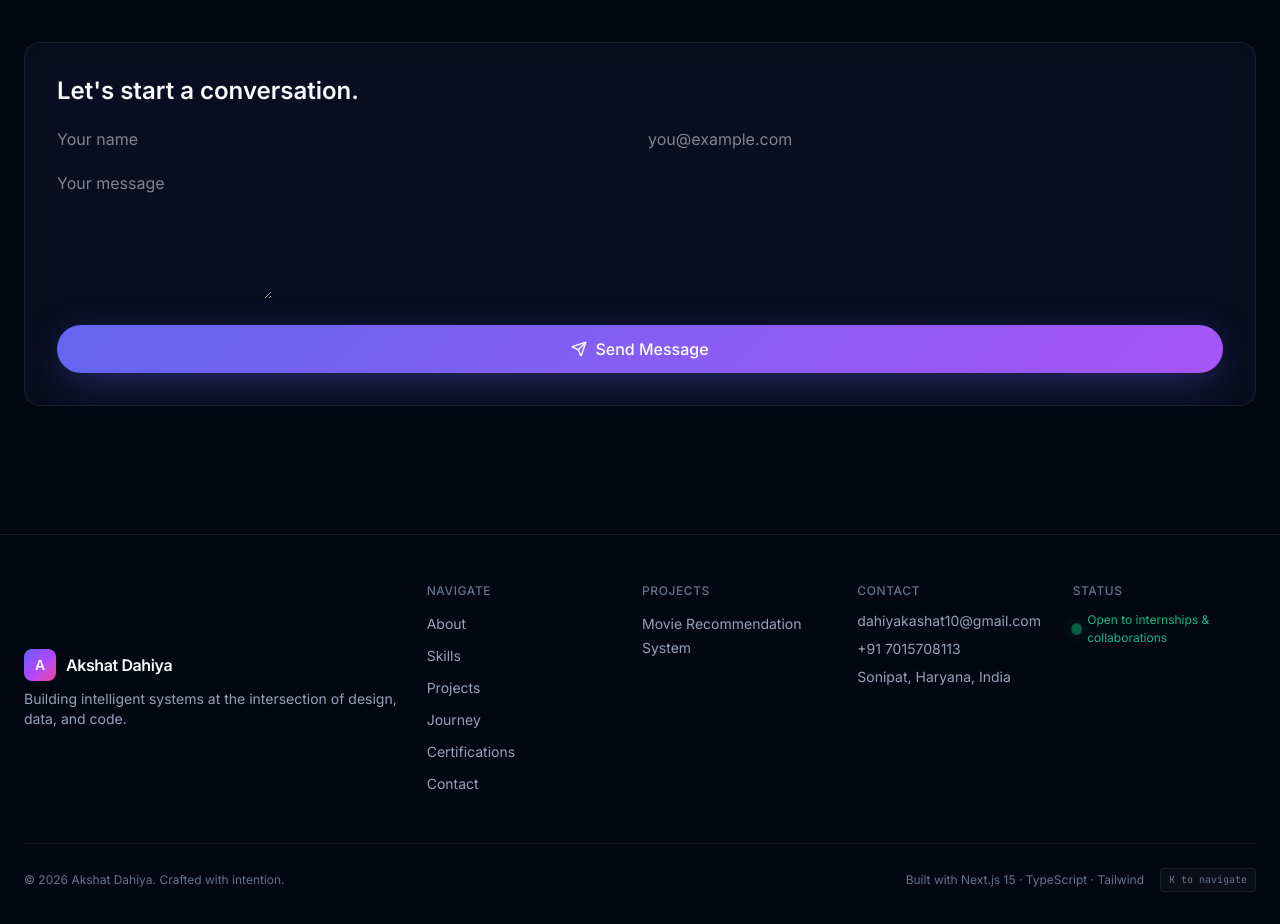
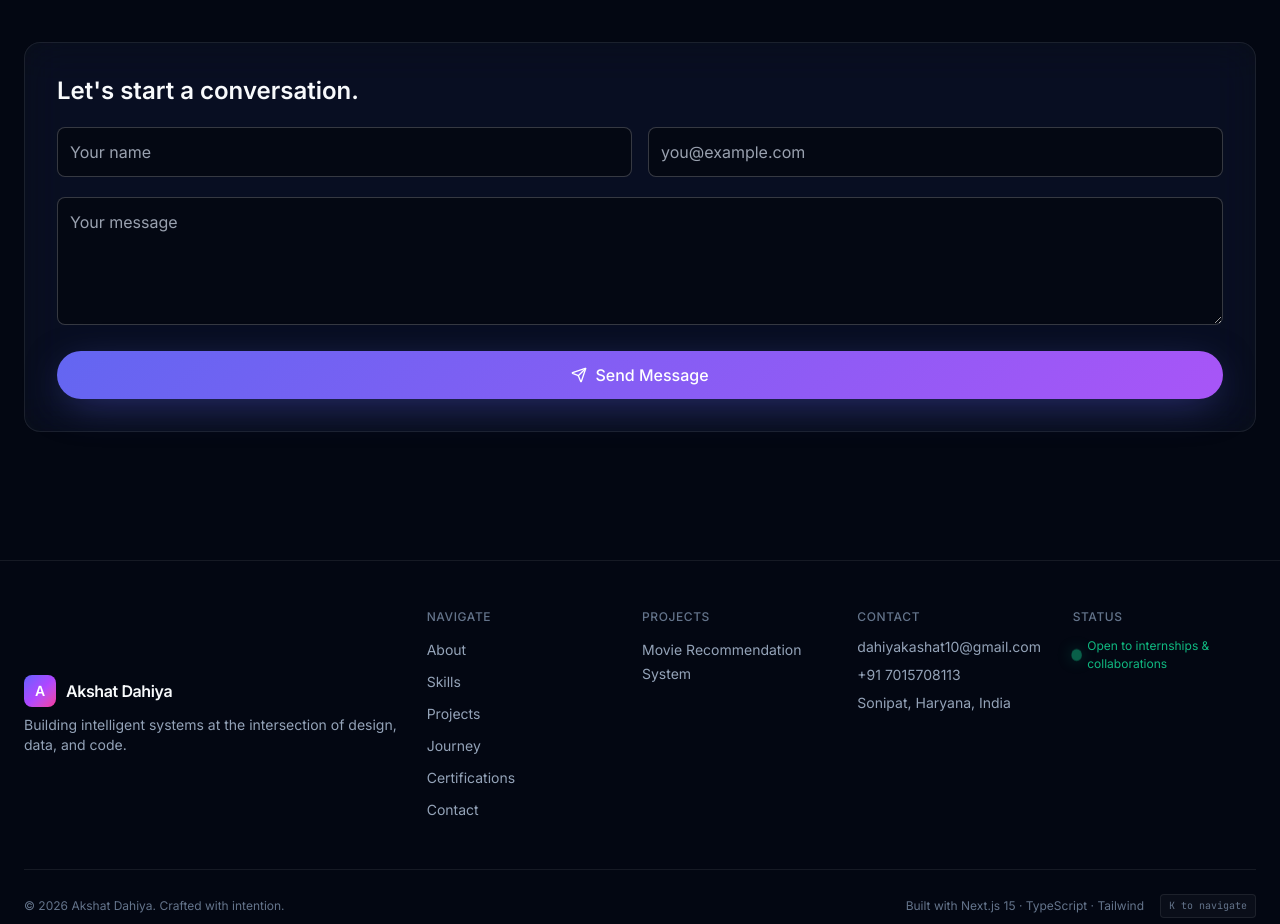
Before and after one commit to akshat-dahiya10/portfolio, a Next.js app: page / in a window 1280 px wide. Shown: the part 10680-11604 px from the top of the page. Built offline with nearby package versions, Linux system fonts and the light colour scheme.

Commit message:
Update Contact.tsx

```diff
--- a/src/components/sections/Contact.tsx
+++ b/src/components/sections/Contact.tsx
@@ -3,7 +3,7 @@
 import { motion } from "framer-motion";
 import { Send, CheckCircle2 } from "lucide-react";
 import { useState } from "react";
-import * as emailjs from "@emailjs/browser"; // ✅ FIXED IMPORT
+import * as emailjs from "@emailjs/browser";
 
 type FormData = {
   name: string;
@@ -41,14 +41,14 @@ export default function Contact() {
 
     try {
       await emailjs.send(
-        "test", // later replace with env
-        "test",
+        process.env.NEXT_PUBLIC_EMAILJS_SERVICE_ID!,
+        process.env.NEXT_PUBLIC_EMAILJS_TEMPLATE_ID!,
         {
           name: form.name,
           email: form.email,
           message: form.message,
         },
-        "test"
+        process.env.NEXT_PUBLIC_EMAILJS_PUBLIC_KEY!
       );
 
       setSent(true);
@@ -84,7 +84,7 @@ export default function Contact() {
               onChange={(e) =>
                 setForm({ ...form, name: e.target.value })
               }
-              className="input"
+              className="w-full p-3 rounded-lg bg-black/40 border border-white/20 text-white placeholder-gray-400 focus:outline-none focus:border-purple-500"
               required
             />
 
@@ -95,7 +95,7 @@ export default function Contact() {
               onChange={(e) =>
                 setForm({ ...form, email: e.target.value })
               }
-              className="input"
+              className="w-full p-3 rounded-lg bg-black/40 border border-white/20 text-white placeholder-gray-400 focus:outline-none focus:border-purple-500"
               required
             />
           </div>
@@ -106,7 +106,7 @@ export default function Contact() {
             onChange={(e) =>
               setForm({ ...form, message: e.target.value })
             }
-            className="input h-32"
+            className="w-full p-3 rounded-lg bg-black/40 border border-white/20 text-white placeholder-gray-400 h-32 focus:outline-none focus:border-purple-500"
             required
           />
 
```
